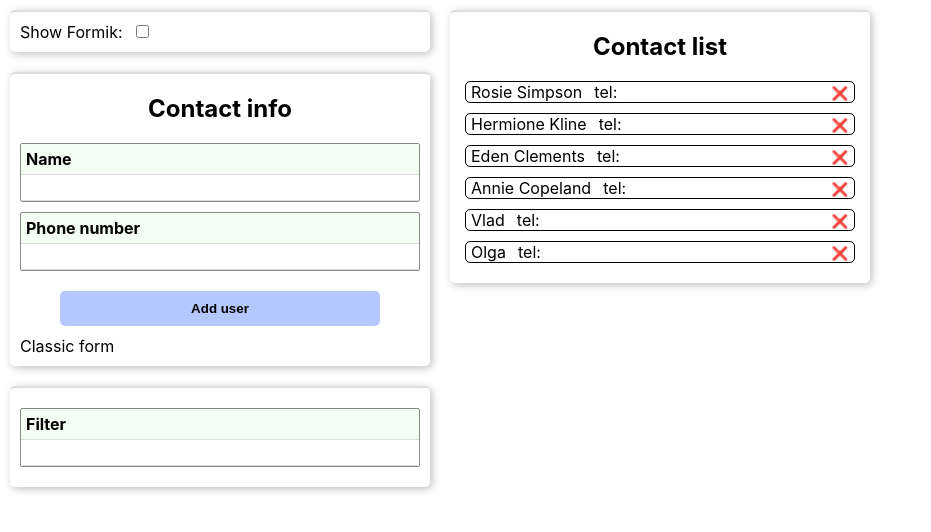
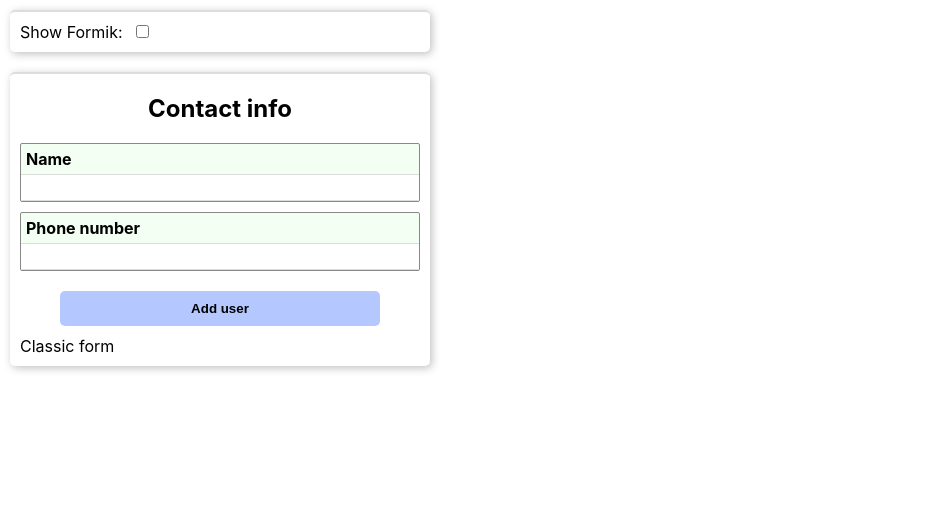
Before and after one commit to AegisVP/goit-react-hw-03-phonebook, a React (Create React App) app: page / in a window 1280 px wide. Shown: the top 532 px of the page, without its empty margins (0-931 px from the left). Built offline with nearby package versions, Linux system fonts and the light colour scheme.

Commit message:
remove default values

```diff
--- a/src/components/App/App.jsx
+++ b/src/components/App/App.jsx
@@ -12,14 +12,7 @@
 
 export class App extends Component {
   state = {
-    contacts: [
-      { id: 'id-1', name: 'Rosie Simpson', number: '459-12-84' },
-      { id: 'id-2', name: 'Hermione Kline', number: '443-88-76' },
-      { id: 'id-3', name: 'Eden Clements', number: '645-17-98' },
-      { id: 'id-4', name: 'Annie Copeland', number: '227-98-76' },
-      { id: 'CQG3SQvP8CIMhSL_TwHAJ', name: 'Vlad', number: '876-54-34' },
-      { id: '-x6fAYKt2r_kuK64F9c_6', name: 'Olga', number: '987-65-43' },
-    ],
+    contacts: [],
     formikSelected: false,
     filter: '',
   };
```
